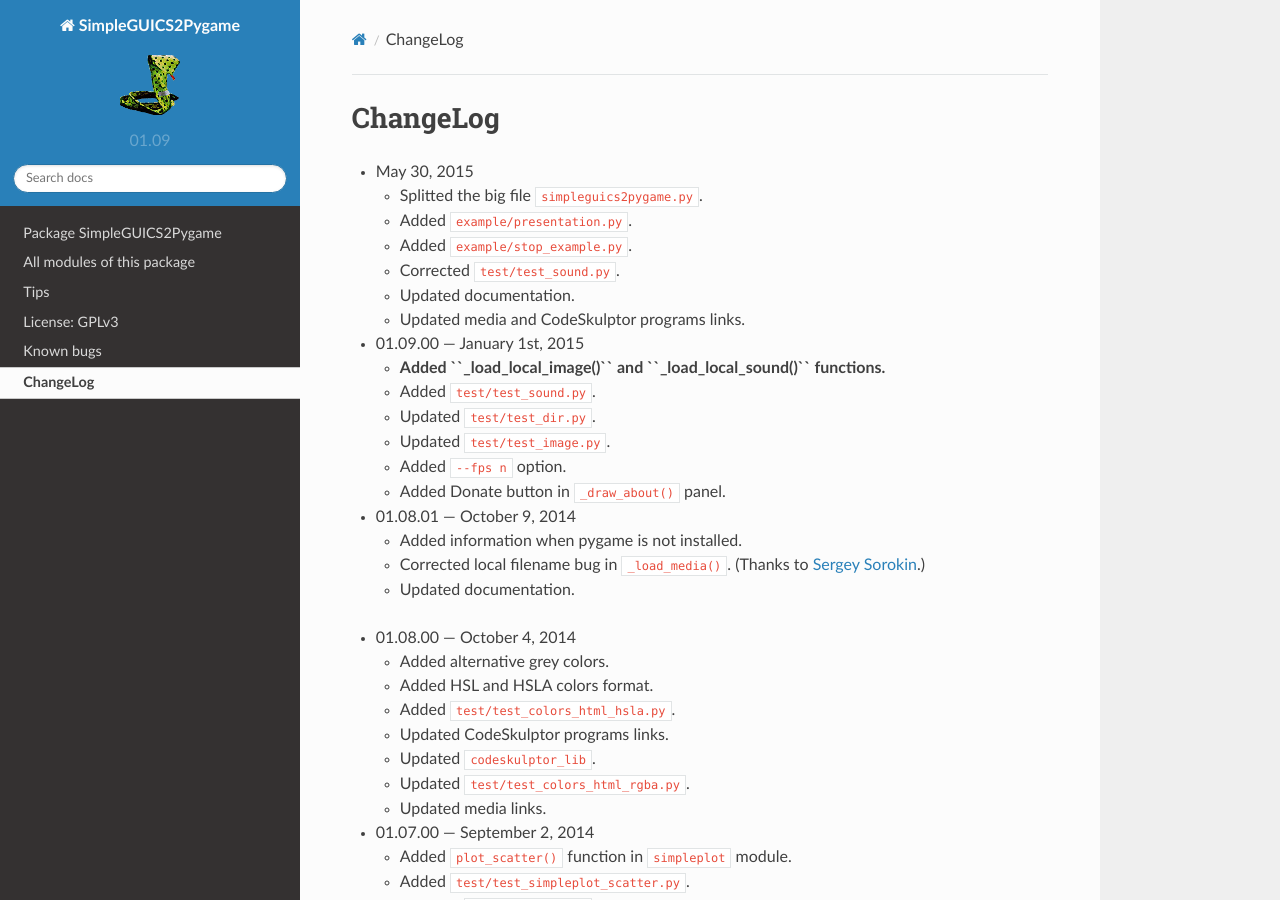
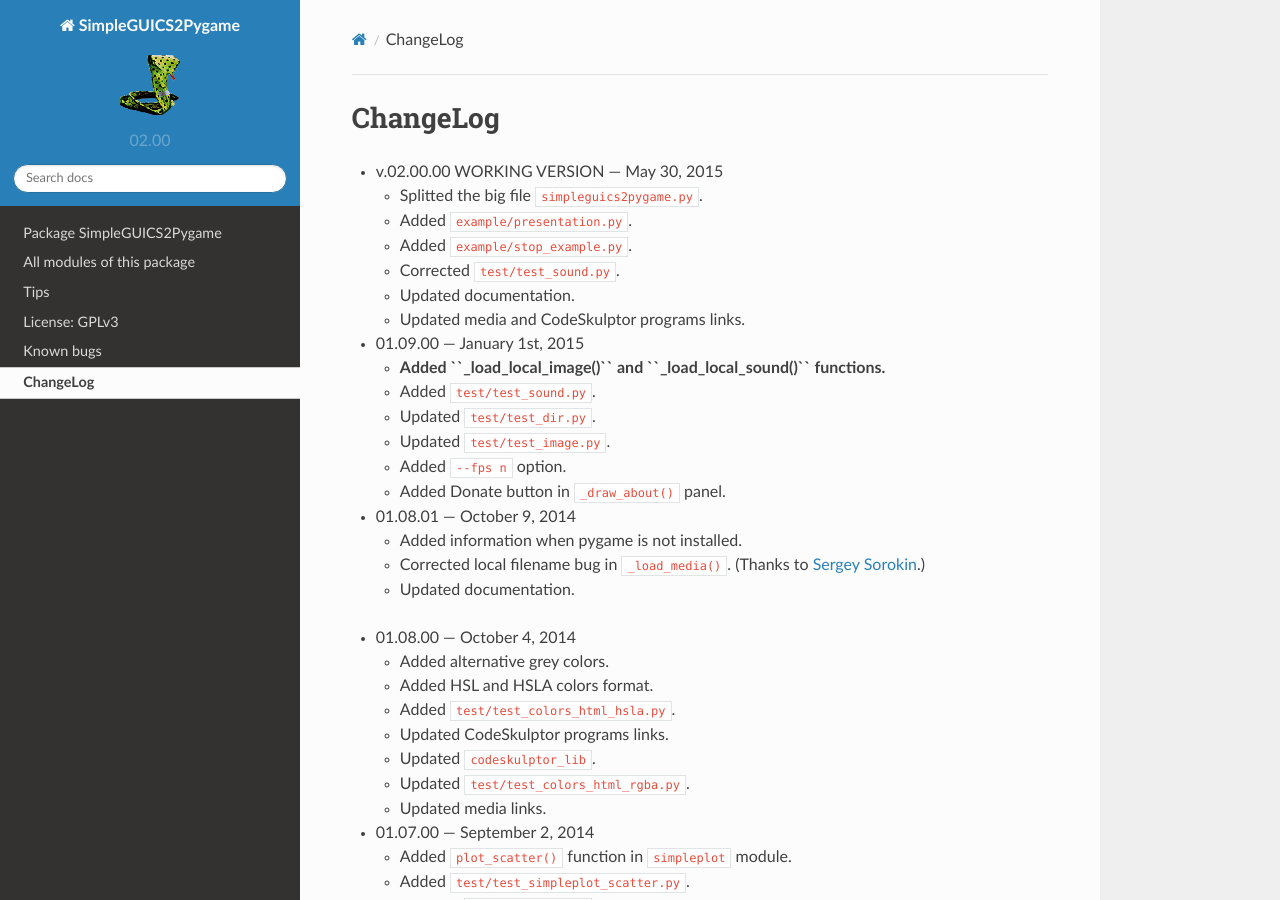
Before and after one commit to rhul-compsoc/SimpleGUICS2Pygame, a Sphinx documentation site: the page built from Sphinx/ChangeLog.rst, in a window 1280 px wide and 900 px high. Built offline with Sphinx 7.4.7 and the Read the Docs theme 2.0.0, drawn with Linux system fonts in a browser that asks for light colours.

Commit message:
WORKING version 02.00.00.

```diff
--- a/README.rst
+++ b/README.rst
@@ -176,7 +176,7 @@ Note that
 
 Changes
 =======
-* May 30, 2015
+* v.02.00.00 WORKING VERSION --- May 30, 2015
 
   - Splitted the big file ``simpleguics2pygame.py``.
   - Added ``example/presentation.py``.
--- a/SimpleGUICS2Pygame/__init__.py
+++ b/SimpleGUICS2Pygame/__init__.py
@@ -1,7 +1,7 @@
 # -*- coding: latin-1 -*-
 
 """
-SimpleGUICS2Pygame package (May 14, 2015)
+SimpleGUICS2Pygame package (May 30, 2015)
 
 It is primarily a standard Python_ (2 **and** 3) module
 reimplementing the SimpleGUI particular module of CodeSkulptor_
@@ -33,7 +33,7 @@ http://www.opimedia.be/
 .. _Python: http://www.python.org/
 .. _`Unofficial Windows Binaries`: http://www.lfd.uci.edu/~gohlke/pythonlibs/#pygame
 
-* May 14, 2015
+* v.02.00.00 WORKING VERSION --- May 30, 2015
 * v.01.09.00 --- January 1st, 2015
 * v.01.08.01 --- October 9, 2014
 * v.01.08.00 --- October 4, 2014
@@ -61,7 +61,7 @@ http://www.opimedia.be/
 .. _`Complete changelog`: https://simpleguics2pygame.readthedocs.org/en/latest/ChangeLog.html
 """
 
-_VERSION = '01.09.00'
+_VERSION = '02.00.00 WORKING VERSION'
 """
 Version of SimpleGUICS2Pygame package.
 """
--- a/Sphinx/ChangeLog.rst
+++ b/Sphinx/ChangeLog.rst
@@ -1,6 +1,6 @@
 ChangeLog
 =========
-* May 30, 2015
+* v.02.00.00 WORKING VERSION --- May 30, 2015
 
   - Splitted the big file ``simpleguics2pygame.py``.
   - Added ``example/presentation.py``.
```
